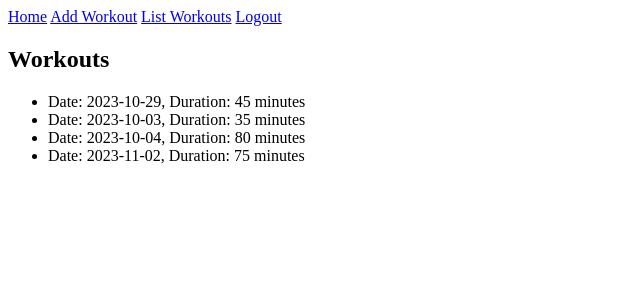
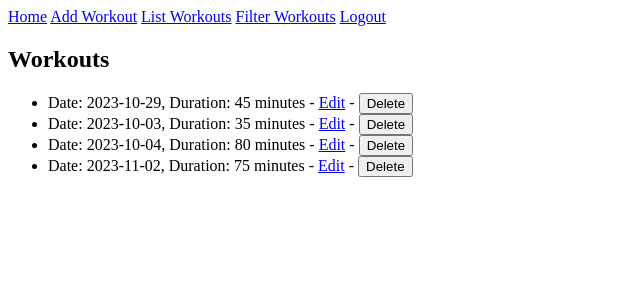
Before and after one commit to vincentcui-ui/workout-logger, a Flask app: page /list_workouts in a window 1280 px wide. Shown: the top 300 px of the page, without its empty margins (0-640 px from the left). Run offline with Flask 3, Linux system fonts and the light colour scheme; a user stored in the database is signed in.

Commit message:
stage 2 edit delete filter

```diff
--- a/app.py
+++ b/app.py
@@ -120,6 +120,49 @@ def list_workouts():
     workouts = Workout.query.filter_by(user_id=session['user_id']).all()
     return render_template('list_workouts.html', workouts=workouts)
 
+@app.route('/edit_workout/<int:workout_id>', methods=['GET', 'POST'])
+def edit_workout(workout_id):
+    workout = Workout.query.get_or_404(workout_id)
+
+    if request.method == 'POST':
+        workout.date = datetime.strptime(request.form.get('date'), '%Y-%m-%d').date()
+        workout.total_duration = int(request.form.get('total_duration'))
+
+        db.session.commit()
+        flash('Workout updated successfully!')
+        return redirect(url_for('list_workouts'))
+
+    return render_template('edit_workout.html', workout=workout)
+
+@app.route('/delete_workout/<int:workout_id>', methods=['POST'])
+def delete_workout(workout_id):
+    workout = Workout.query.get_or_404(workout_id)
+    db.session.delete(workout)
+    db.session.commit()
+    flash('Workout deleted successfully!')
+    return redirect(url_for('list_workouts'))
+
+@app.route('/filter_workouts', methods=['GET', 'POST'])
+def filter_workouts():
+    if request.method == 'POST':
+        start_date = datetime.strptime(request.form.get('start_date'), '%Y-%m-%d').date()
+        end_date = datetime.strptime(request.form.get('end_date'), '%Y-%m-%d').date()
+        min_duration = int(request.form.get('min_duration'))
+
+        filtered_workouts = Workout.query.filter(
+            Workout.user_id == session['user_id'],
+            Workout.date >= start_date,
+            Workout.date <= end_date,
+            Workout.total_duration >= min_duration
+        ).all()
+        chart_data = {
+            'labels': [workout.date.strftime('%Y-%m-%d') for workout in filtered_workouts],
+            'data': [workout.total_duration for workout in filtered_workouts]
+        }
+        return render_template('filtered_workouts.html', workouts=filtered_workouts, chart_data=chart_data)
+
+    return render_template('filter_workouts.html')
+
 @app.route('/logout')
 def logout():
     session.pop('user_id', None)
--- a/templates/base.html
+++ b/templates/base.html
@@ -12,6 +12,7 @@
         {% if 'user_id' in session %}
             <a href="{{ url_for('add_workout') }}">Add Workout</a>
             <a href="{{ url_for('list_workouts') }}">List Workouts</a>
+            <a href="{{ url_for('filter_workouts') }}">Filter Workouts</a>
             <a href="{{ url_for('logout') }}">Logout</a>
         {% else %}
             <a href="{{ url_for('login') }}">Login</a>
--- a/templates/list_workouts.html
+++ b/templates/list_workouts.html
@@ -1,18 +1,17 @@
 {% extends "base.html" %}
 {% block content %}
 
-<!DOCTYPE html>
-<html>
-<head>
-    <title>List Workouts</title>
-</head>
-<body>
-    <h2>Workouts</h2>
-    <ul>
-    {% for workout in workouts %}
-        <li>Date: {{ workout.date }}, Duration: {{ workout.total_duration }} minutes</li>
-    {% endfor %}
-    </ul>
-</body>
-</html>
+<h2>Workouts</h2>
+<ul>
+{% for workout in workouts %}
+    <li>
+        Date: {{ workout.date }}, Duration: {{ workout.total_duration }} minutes
+        - <a href="{{ url_for('edit_workout', workout_id=workout.workout_id) }}">Edit</a>
+        - <form action="{{ url_for('delete_workout', workout_id=workout.workout_id) }}" method="post" style="display: inline;">
+            <button type="submit">Delete</button>
+        </form>
+    </li>
+{% endfor %}
+</ul>
+
 {% endblock %}
```
Also changed, not shown: templates/edit_exercise.html (added, +12 -0 lines), templates/edit_workout.html (added, +11 -0 lines), templates/filter_workouts.html (added, +12 -0 lines), templates/filtered_workouts.html (added, +42 -0 lines), instance/workout_tracker.db.
